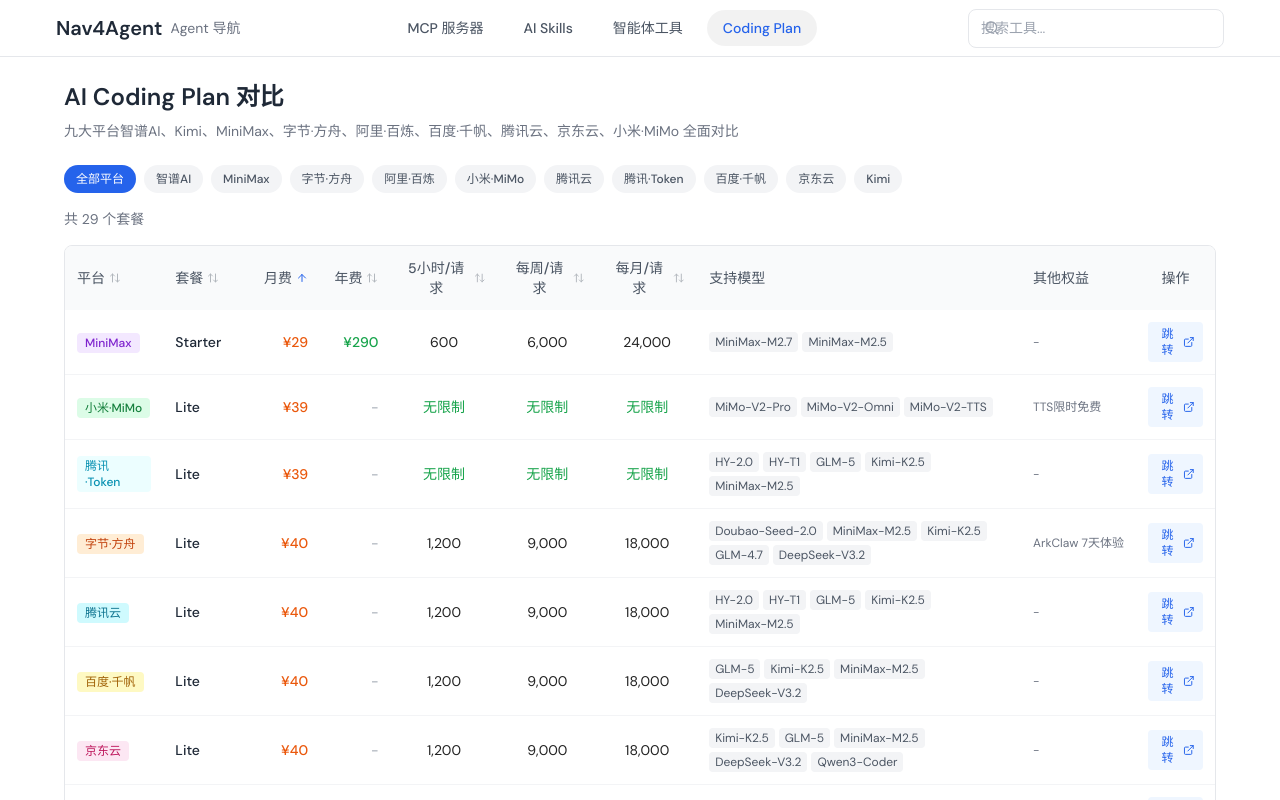
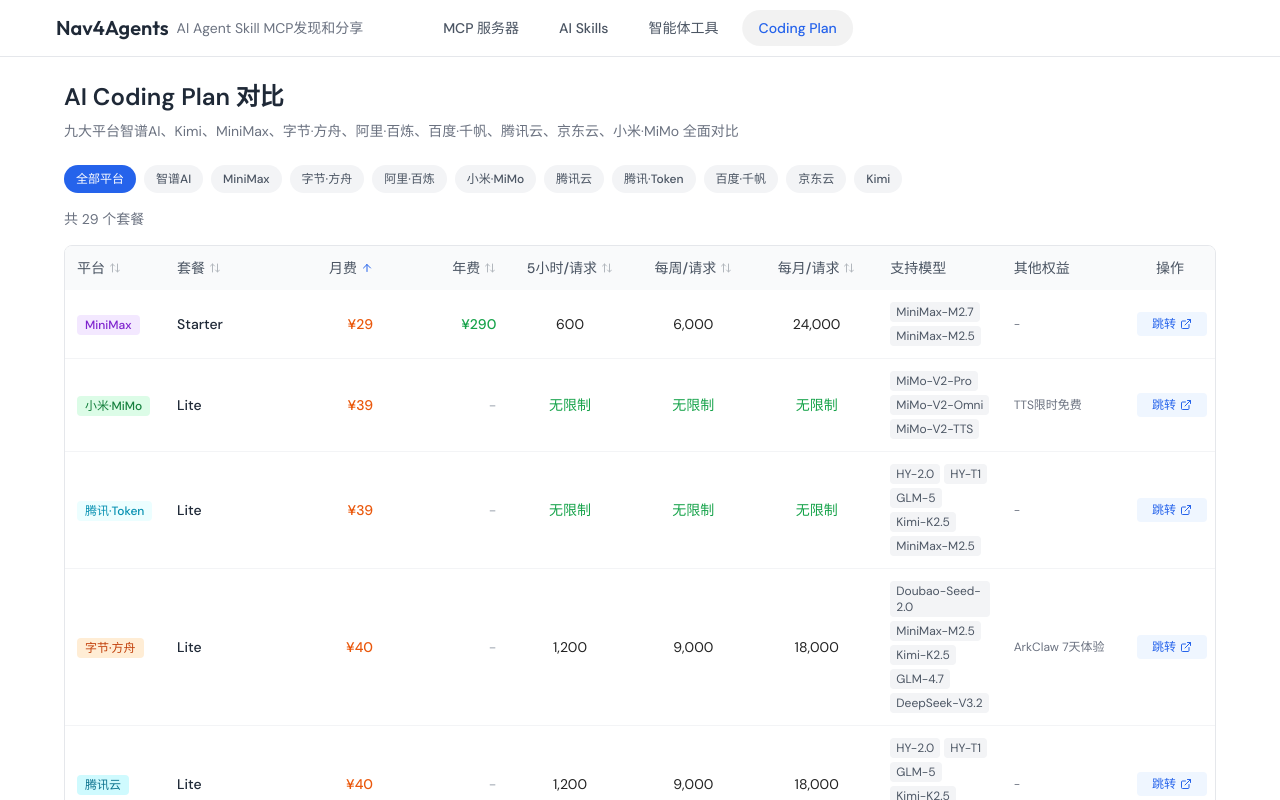
Before and after one commit to Jarrettluo/nav4agents, a Next.js app: page /codingplan in a window 1280 px wide. Shown: the top 800 px of the page. Built offline with nearby package versions, Linux system fonts and the light colour scheme.

Commit message:
健健康康

```diff
--- a/package.json
+++ b/package.json
@@ -9,10 +9,13 @@
     "lint": "next lint"
   },
   "dependencies": {
+    "lucide-react": "^0.363.0",
     "next": "^14.2.0",
     "react": "^18.2.0",
     "react-dom": "^18.2.0",
-    "lucide-react": "^0.363.0"
+    "react-markdown": "^10.1.0",
+    "rehype-highlight": "^7.0.2",
+    "remark-gfm": "^4.0.1"
   },
   "devDependencies": {
     "@types/node": "^20.11.0",
--- a/src/app/Header.tsx
+++ b/src/app/Header.tsx
@@ -2,11 +2,11 @@
 
 import Link from "next/link";
 import { usePathname } from "next/navigation";
-import { Search, X } from "lucide-react";
-import { useState } from "react";
+// import { X } from "lucide-react"; // 搜索功能暂时禁用
+// import { useState } from "react";
 
 export default function Header() {
-  const [searchValue, setSearchValue] = useState("");
+  // const [searchValue, setSearchValue] = useState(""); // 搜索功能暂时禁用
   const pathname = usePathname();
 
   const isActive = (path: string) => {
@@ -21,12 +21,12 @@
         <div className="flex items-center justify-between h-14">
           {/* Logo */}
           <Link href="/" className="flex items-center gap-1 sm:gap-2">
-            <span className="text-lg sm:text-xl font-semibold text-gray-800 font-outfit">Nav4Agent</span>
-            <span className="text-xs sm:text-sm text-gray-500 hidden sm:inline">Agent 导航</span>
+            <span className="text-lg sm:text-xl font-semibold text-gray-800 font-outfit">Nav4Agents</span>
+            <span className="text-xs sm:text-sm text-gray-500 hidden sm:inline">AI Agent Skill MCP发现和分享</span>
           </Link>
 
-          {/* 导航链接 - 桌面端 */}
-          <nav className="hidden md:flex items-center gap-2">
+          {/* 导航链接 - 桌面端 - 居中 */}
+          <nav className="hidden md:flex absolute left-1/2 -translate-x-1/2 items-center gap-2">
             <Link
               href="/mcp"
               className={`px-4 py-2 text-sm font-medium rounded-full transition-all ${
@@ -69,15 +69,14 @@
             </Link>
           </nav>
 
-          {/* 搜索框 */}
-          <div className="hidden md:block relative w-64">
-            <Search className="absolute left-4 top-1/2 -translate-y-1/2 w-4 h-4 text-gray-400 pointer-events-none" />
+          {/* 搜索框 - 暂时禁用，等待后台服务 */}
+          {/* <div className="hidden md:block relative w-64">
             <input
               type="text"
               placeholder="搜索工具..."
               value={searchValue}
               onChange={(e) => setSearchValue(e.target.value)}
-              className="search-input pl-10 w-full"
+              className="search-input w-full"
             />
             {searchValue && (
               <button
@@ -87,7 +86,9 @@
                 <X className="w-4 h-4" />
               </button>
             )}
-          </div>
+          </div> */}
+          {/* 右侧占位 - 保持布局平衡 */}
+          <div className="hidden md:block w-64" />
         </div>
       </div>
     </header>
--- a/src/app/codingplan/page.tsx
+++ b/src/app/codingplan/page.tsx
@@ -143,10 +143,10 @@
 
       {/* 表格 */}
       <div className="overflow-x-auto rounded-lg border border-gray-200">
-        <table className="w-full text-sm">
+        <table className="w-full text-sm table-fixed">
           <thead className="bg-gray-50">
             <tr>
-              <th className="px-3 py-3 text-left font-medium text-gray-600 whitespace-nowrap">
+              <th className="px-3 py-3 text-left font-medium text-gray-600 whitespace-nowrap sticky left-0 bg-gray-50 z-10 w-[100px]">
                 <button
                   onClick={() => handleSort('platform')}
                   className="flex items-center gap-1 hover:text-blue-600"
@@ -155,7 +155,7 @@
                   <SortIcon field="platform" />
                 </button>
               </th>
-              <th className="px-3 py-3 text-left font-medium text-gray-600 whitespace-nowrap">
+              <th className="px-3 py-3 text-left font-medium text-gray-600 whitespace-nowrap sticky left-[100px] bg-gray-50 z-10 w-[120px]">
                 <button
                   onClick={() => handleSort('plan')}
                   className="flex items-center gap-1 hover:text-blue-600"
@@ -164,7 +164,7 @@
                   <SortIcon field="plan" />
                 </button>
               </th>
-              <th className="px-3 py-3 text-right font-medium text-gray-600 whitespace-nowrap">
+              <th className="px-3 py-3 text-right font-medium text-gray-600 whitespace-nowrap sticky left-[220px] bg-gray-50 z-10 w-[100px]">
                 <button
                   onClick={() => handleSort('monthlyPrice')}
                   className="flex items-center gap-1 ml-auto hover:text-blue-600"
@@ -211,21 +211,21 @@
               </th>
               <th className="px-3 py-3 text-left font-medium text-gray-600 hidden xl:table-cell">支持模型</th>
               <th className="px-3 py-3 text-left font-medium text-gray-600 hidden xl:table-cell">其他权益</th>
-              <th className="px-3 py-3 text-center font-medium text-gray-600">操作</th>
+              <th className="px-3 py-3 text-center font-medium text-gray-600 w-[90px]">操作</th>
             </tr>
           </thead>
           <tbody className="divide-y divide-gray-100">
             {sortedPlans.map((plan, idx) => (
               <tr key={idx} className="hover:bg-blue-50/30 transition-colors">
-                <td className="px-3 py-3">
+                <td className="px-3 py-3 sticky left-0 bg-white">
                   <span className={`inline-block px-2 py-0.5 text-xs font-medium rounded ${platformColors[plan.platform] || 'bg-gray-100 text-gray-700'}`}>
                     {plan.platform}
                   </span>
                 </td>
-                <td className="px-3 py-3 font-medium text-gray-800 whitespace-nowrap">
+                <td className="px-3 py-3 font-medium text-gray-800 whitespace-nowrap sticky left-[100px] bg-white">
                   {plan.plan}
                 </td>
-                <td className="px-3 py-3 text-right whitespace-nowrap">
+                <td className="px-3 py-3 text-right whitespace-nowrap sticky left-[220px] bg-white">
                   {plan.monthlyPrice === '-' ? (
                     <span className="text-gray-400">-</span>
                   ) : (
@@ -266,15 +266,15 @@
                 <td className="px-3 py-3 text-gray-500 text-xs hidden xl:table-cell max-w-xs truncate">
                   {plan.otherBenefits === '-' ? '-' : plan.otherBenefits}
                 </td>
-                <td className="px-3 py-3 text-center">
+                <td className="px-3 py-3 text-center w-[90px]">
                   <a
                     href={plan.link}
                     target="_blank"
                     rel="noopener noreferrer"
-                    className="inline-flex items-center gap-1 px-2 py-1 text-xs font-medium text-blue-600 bg-blue-50 hover:bg-blue-100 rounded transition-colors"
+                    className="inline-flex items-center justify-center gap-1 px-3 py-1 min-w-[70px] whitespace-nowrap text-xs font-medium text-blue-600 bg-blue-50 hover:bg-blue-100 rounded transition-colors"
                   >
                     跳转
-                    <ExternalLink className="w-3 h-3" />
+                    <ExternalLink className="w-3 h-3 flex-shrink-0" />
                   </a>
                 </td>
               </tr>
--- a/src/app/mcp/page.tsx
+++ b/src/app/mcp/page.tsx
@@ -2,7 +2,7 @@
 
 import { useState } from 'react';
 import Link from 'next/link';
-import { Search, Star, ExternalLink } from 'lucide-react';
+import { Star, ExternalLink } from 'lucide-react';
 import { mcpResources, categories, mcpTypes } from '@/data/mcp';
 
 export default function McpPage() {
@@ -22,13 +22,12 @@
       {/* 搜索和筛选 */}
       <div className="mb-6 space-y-3">
         <div className="relative">
-          <Search className="absolute left-3 top-1/2 -translate-y-1/2 w-4 h-4 text-gray-400" />
           <input
             type="text"
             placeholder="搜索 MCP 服务器..."
             value={search}
             onChange={(e) => setSearch(e.target.value)}
-            className="search-input pl-9"
+            className="search-input"
           />
         </div>
 
--- a/src/app/page.tsx
+++ b/src/app/page.tsx
@@ -77,7 +77,7 @@
       </section>
 
       {/* Banner 以下内容 - 最大 1200px 居中 */}
-      <div className="max-w-[1200px] mx-auto">
+      <div className="max-w-[1200px] mx-auto px-4 md:px-6">
         {/* 分类导航 */}
         <div className="mb-6" id="features">
           <div className="flex flex-wrap gap-2">
--- a/src/app/skills/page.tsx
+++ b/src/app/skills/page.tsx
@@ -2,7 +2,7 @@
 
 import { useState } from 'react';
 import Link from 'next/link';
-import { Search, User } from 'lucide-react';
+import { User } from 'lucide-react';
 import { skills, skillCategories, skillSources } from '@/data/skills';
 
 export default function SkillsPage() {
@@ -23,13 +23,12 @@
       {/* 搜索和筛选 */}
       <div className="mb-6 space-y-3">
         <div className="relative">
-          <Search className="absolute left-3 top-1/2 -translate-y-1/2 w-4 h-4 text-gray-400" />
           <input
             type="text"
             placeholder="搜索 AI Skills..."
             value={search}
             onChange={(e) => setSearch(e.target.value)}
-            className="search-input pl-9"
+            className="search-input"
           />
         </div>
 
--- a/src/data/skills.ts
+++ b/src/data/skills.ts
@@ -8,6 +8,7 @@
   installCmd?: string;
   usage: number;
   featured: boolean;
+  githubUrl?: string;
 }
 
 export const skills: Skill[] = [
@@ -21,6 +22,7 @@
     installCmd: 'npx skillfish add codereview/auto-review',
     usage: 3200,
     featured: true,
+    githubUrl: 'https://github.com/Leonxlnx/taste-skill/blob/main/skills/minimalist-skill/SKILL.md',
   },
   {
     id: 2,
--- a/tailwind.config.js
+++ b/tailwind.config.js
@@ -7,8 +7,53 @@
   theme: {
     extend: {
       colors: {
-        primary: '#2563eb',
-        secondary: '#64748b',
+        brand: {
+          blue: "#1456f0",
+          pink: "#ea5ec1",
+          sky: "#3daeff",
+          deep: "#17437d",
+        },
+        primary: {
+          200: "#bfdbfe",
+          light: "#60a5fa",
+          500: "#3b82f6",
+          600: "#2563eb",
+          700: "#1d4ed8",
+        },
+        text: {
+          primary: "#222222",
+          dark: "#18181b",
+          charcoal: "#181e25",
+          secondary: "#45515e",
+          muted: "#8e8e93",
+          light: "#5f5f5f",
+        },
+        surface: {
+          white: "#ffffff",
+          gray: "#f0f0f0",
+          border: "#f2f3f5",
+          borderGray: "#e5e7eb",
+        },
+        success: { bg: "#e8ffea" },
+      },
+      fontFamily: {
+        dm: ["DM Sans", "Helvetica Neue", "Helvetica", "Arial", "sans-serif"],
+        outfit: ["Outfit", "Helvetica Neue", "Helvetica", "Arial", "sans-serif"],
+        poppins: ["Poppins", "sans-serif"],
+        roboto: ["Roboto", "Helvetica Neue", "Helvetica", "Arial", "sans-serif"],
+      },
+      boxShadow: {
+        brand: "rgba(44, 30, 116, 0.16) 0px 0px 15px",
+        "brand-offset": "rgba(44, 30, 116, 0.11) 6.5px 2px 17.5px",
+        card: "rgba(36, 36, 36, 0.08) 0px 12px 16px -4px",
+        soft: "rgba(0, 0, 0, 0.08) 0px 0px 22.576px",
+        subtle: "rgba(0, 0, 0, 0.08) 0px 4px 6px",
+      },
+      borderRadius: {
+        pill: "9999px",
+        card: "20px",
+        "card-lg": "24px",
+        "ai-card": "13px",
       },
     },
   },
```
Also changed, not shown: 1 other file (tests, documents, lock files or other folders).
